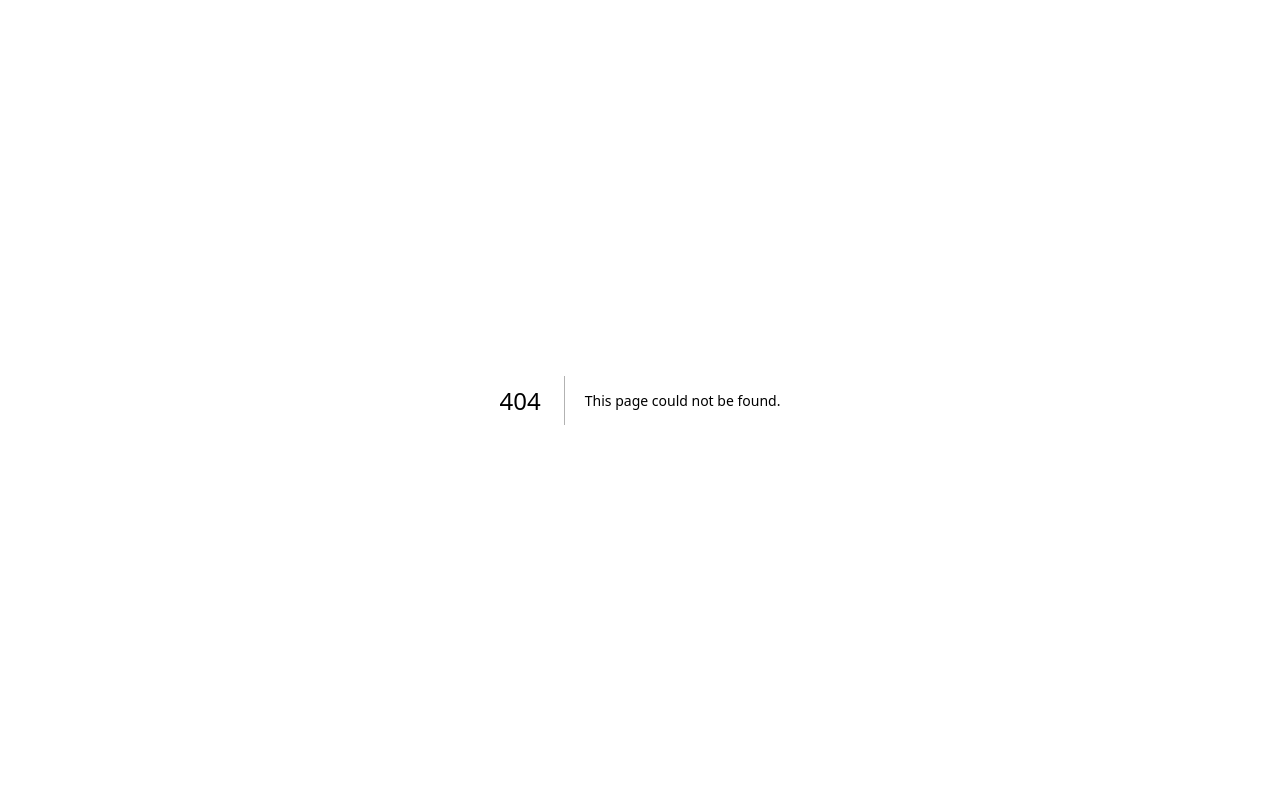
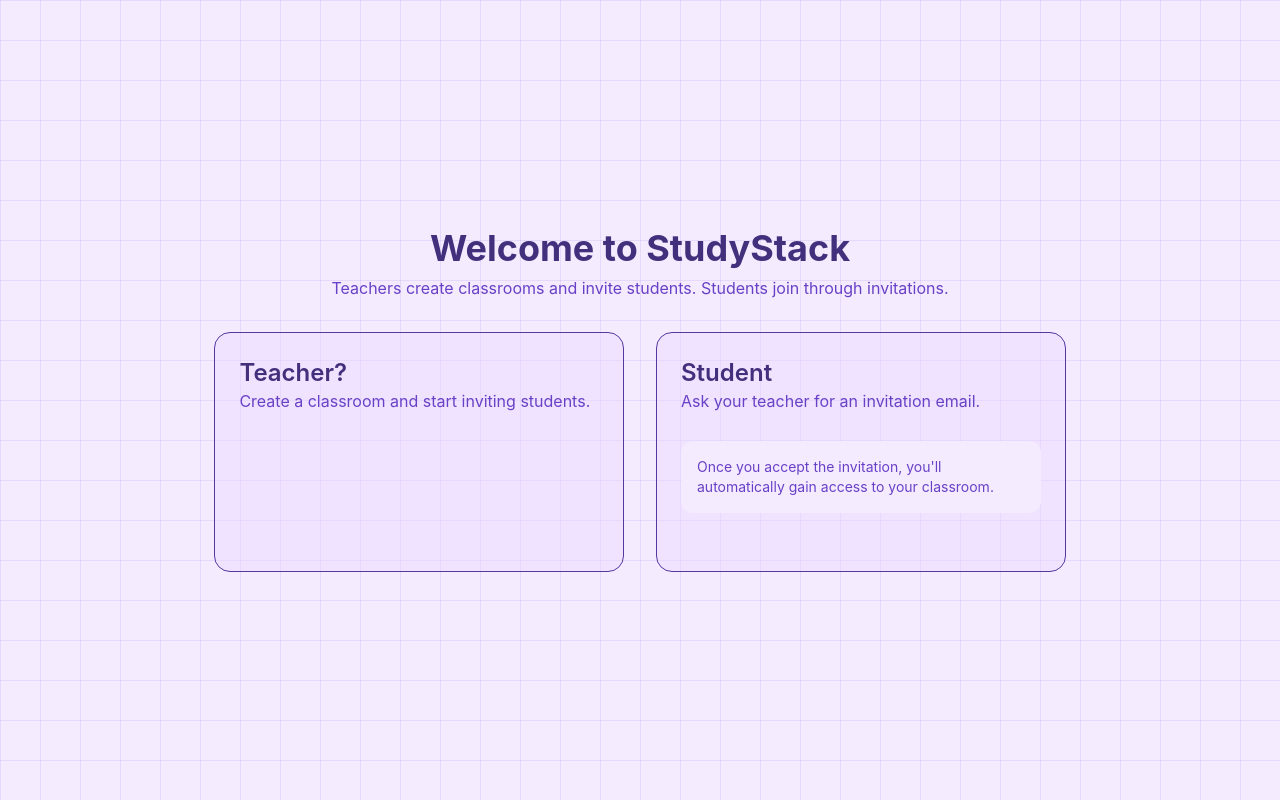
Before and after one commit to Sankarshan-T/study-stack, a Next.js app: page /onboarding in a window 1280 px wide. Before the commit this address had no page. Built offline with nearby package versions, Linux system fonts and the light colour scheme; what tailwindcss-react-aria-components would draw is missing.

Commit message:
created an onboarding page, where the user gets redirected if there is no organization selected

```diff
--- a/app/dashboard/layout.tsx
+++ b/app/dashboard/layout.tsx
@@ -1,5 +1,5 @@
 import { OrganizationSwitcher, UserButton } from "@clerk/nextjs";
-import { currentUser } from "@clerk/nextjs/server";
+import { currentUser, auth } from "@clerk/nextjs/server";
 import { redirect } from "next/navigation";
 import React from "react";
 
@@ -14,6 +14,12 @@
 
     if (!user) {
         redirect("/sign-in");
+    }
+
+    const { orgId } = await auth();
+
+    if (!orgId) {
+        redirect("/onboarding");
     }
 
     return (
@@ -32,7 +38,7 @@
                             </h1>
                         </div>
 
-                        <OrganizationSwitcher />
+                        <OrganizationSwitcher hidePersonal />
                     </div>
 
                     <div className="mt-auto flex items-center gap-3 pt-4">
--- /dev/null
+++ b/app/onboarding/page.tsx
@@ -0,0 +1,64 @@
+// app/onboarding/page.tsx
+
+import {
+    CreateOrganization,
+    OrganizationList,
+    OrganizationSwitcher,
+} from "@clerk/nextjs";
+
+export default function OnboardingPage() {
+    return (
+        <div className="h-full p-6 flex items-center justify-center">
+            <div className="w-full max-w-[70%] space-y-8">
+                <div className="text-center space-y-2">
+                    <h1 className="text-4xl font-bold text-brand-900">
+                        Welcome to StudyStack
+                    </h1>
+
+                    <p className="text-brand-700">
+                        Teachers create classrooms and invite students.
+                        Students join through invitations.
+                    </p>
+                </div>
+
+                <div className="grid lg:grid-cols-2 gap-8 items-start">
+                    <div className="rounded-2xl border border-brand-800 bg-brand-200/40 p-6 h-[30vh]">
+                        <h2 className="text-2xl font-semibold text-brand-900">
+                            Teacher?
+                        </h2>
+
+                        <p className="text-brand-700">
+                            Create a classroom and start inviting students.
+                        </p>
+
+                        <div className="mt-6">
+                            <OrganizationSwitcher
+                                hidePersonal
+                                afterCreateOrganizationUrl={"/dashboard"}
+                                afterSelectPersonalUrl={"/dashboard"}
+                            />
+                        </div>
+                    </div>
+
+                    <div className="rounded-2xl border border-brand-800 bg-brand-200/40 p-6 h-[30vh]">
+                        <h2 className="text-2xl font-semibold text-brand-900">
+                            Student
+                        </h2>
+
+                        <p className="text-brand-700">
+                            Ask your teacher for an invitation email.
+                        </p>
+
+                        <div className="mt-7 rounded-xl bg-brand-100 p-4">
+                            <p className="text-sm text-brand-700">
+                                Once you accept the invitation,
+                                you'll automatically gain access
+                                to your classroom.
+                            </p>
+                        </div>
+                    </div>
+                </div>
+            </div>
+        </div>
+    );
+}
```
